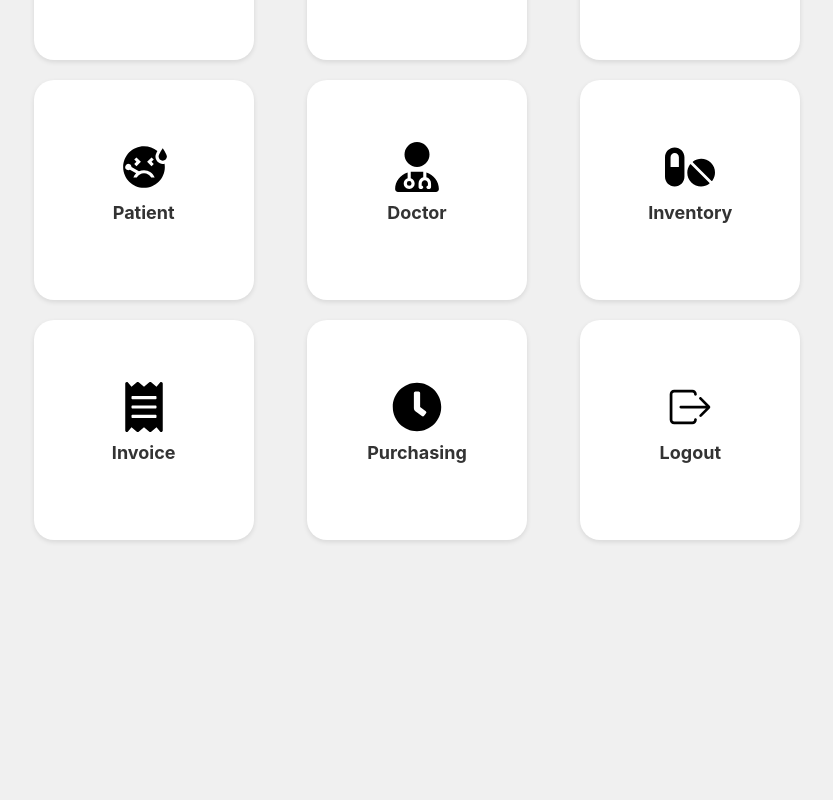
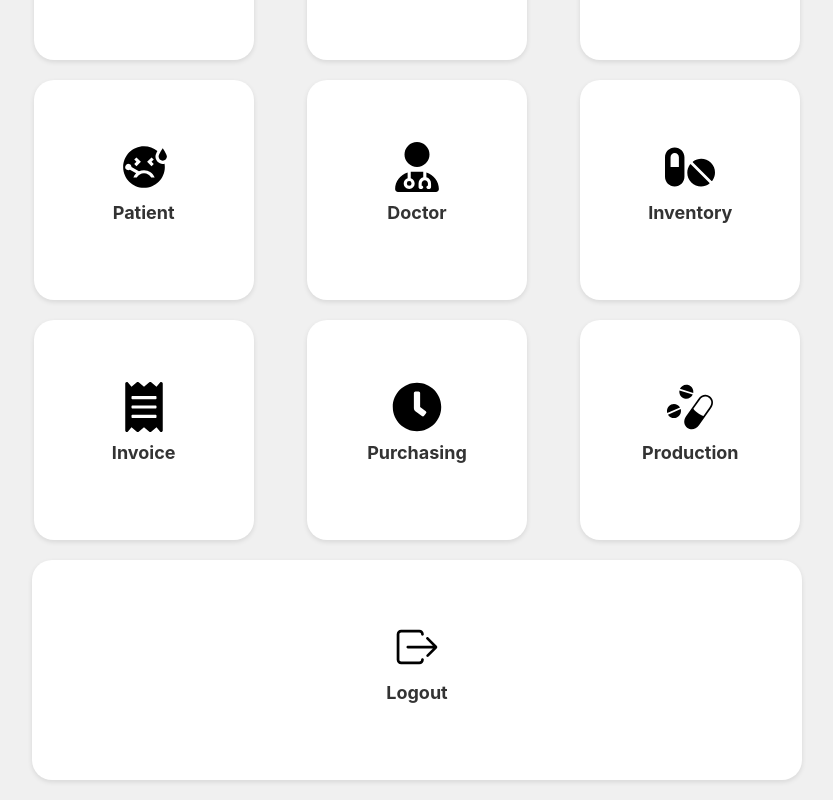
Before and after one commit to nicolaics/pos_pharmacy, a React (Create React App) app in the folder frontend/: page /home in a window 1280 px wide. Shown: the part 262-1062 px from the top of the page, without its empty margins (223-1056 px from the left). Before the commit the page ends 822 px from the top, so only its background shows below. Built offline with nearby package versions, Linux system fonts and the light colour scheme.

Commit message:
add production

```diff
--- a/frontend/src/components/Home/Home.css
+++ b/frontend/src/components/Home/Home.css
@@ -27,12 +27,27 @@
   transition: transform 0.5s;
 }
 
-.home-grid-item:hover {
+.home-grid-item:hover, .home-grid-item-logout:hover {
   transform: scale(1.05);
 }
 
-.home-grid-item h2 {
+.home-grid-item h2, .home-grid-item-logout h2 {
   margin-top: 10px;
   font-size: 18px;
   color: #333;
 }
+
+.home-grid-item-logout {
+  display: flex;
+  grid-column: span 3;
+  flex-direction: column;
+  align-items: center;
+  justify-content: center;
+  background-color: white;
+  border-radius: 20px;
+  width: 750px;
+  height: 200px;
+  padding: 10px;
+  box-shadow: 0px 2px 5px rgba(0, 0, 0, 0.1);
+  transition: transform 0.5s;
+}
--- a/frontend/src/components/Home/Home.tsx
+++ b/frontend/src/components/Home/Home.tsx
@@ -10,6 +10,7 @@ import {
 import { FaUserDoctor } from "react-icons/fa6";
 import { IoIosLogOut } from "react-icons/io";
 import { MdSick } from "react-icons/md";
+import { GiMedicines } from "react-icons/gi";
 
 import "./Home.css";
 import { useNavigate } from "react-router-dom";
@@ -102,7 +103,11 @@ const HomePage: React.FC = () => {
           <FaClock size={50} />
           <h2>Purchasing</h2>
         </div>
-        <div className="home-grid-item" onClick={logout}>
+        <div className="home-grid-item">
+          <GiMedicines size={50} />
+          <h2>Production</h2>
+        </div>
+        <div className="home-grid-item-logout" onClick={logout}>
           <IoIosLogOut size={50} />
           <h2>Logout</h2>
         </div>
```
